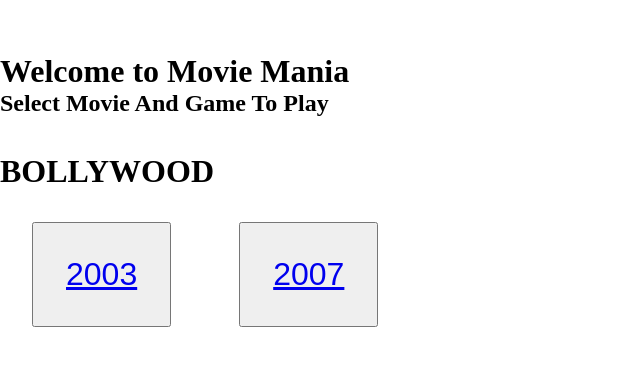
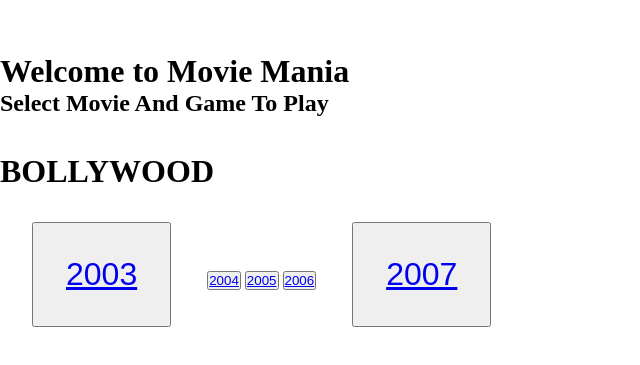
Before and after one commit to KaranDaCoder/KaranDaCoder.github.io, a plain HTML site: page index.html in a window 1280 px wide. Shown: the part 107-472 px from the top of the page, without its empty margins (0-640 px from the left). Drawn offline with Linux system fonts and the light colour scheme.

Commit message:
Update index.html

```diff
--- a/index.html
+++ b/index.html
@@ -15,6 +15,9 @@
         <br>
         <h1>BOLLYWOOD</h1>
         <button id="id2003"><a href="movieguesser.html">2003</a></button>
+        <button id="id2004"><a href="movieguesser.html">2004</a></button>
+        <button id="id2005"><a href="movieguesser.html">2005</a></button>
+        <button id="id2006"><a href="movieguesser.html">2006</a></button>
         <button id="id2007"><a href="movieguesser.html">2007</a></button>
 
     </div>
```
